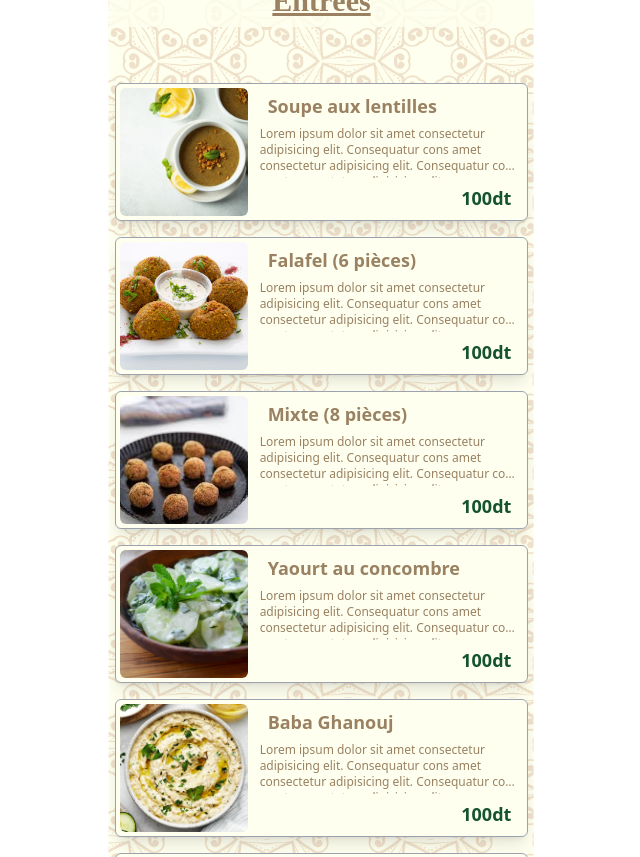
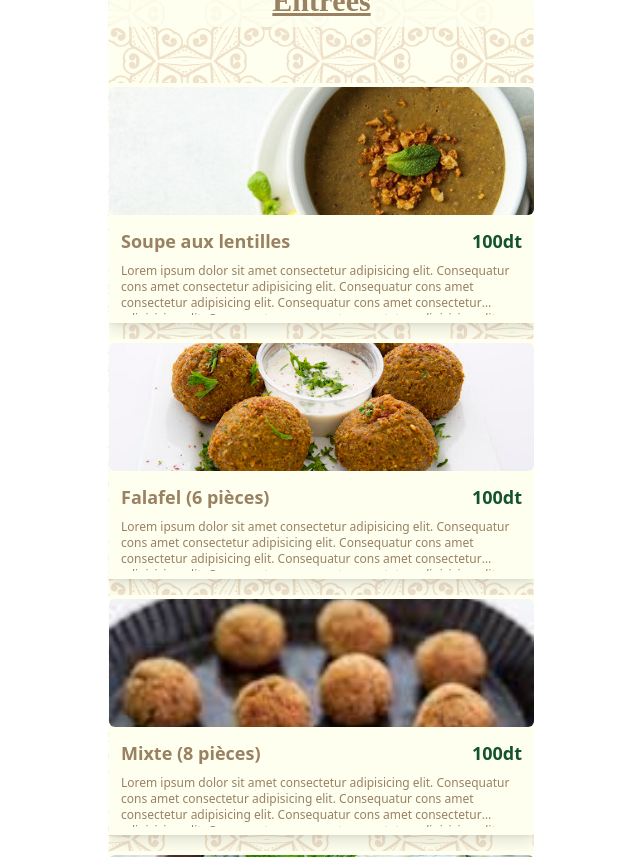
Before and after one commit to fedibbm/Menu_Sultan_Halab, a React (Vite) app: page /menu/Entrees in a window 1280 px wide. Shown: the whole page, without its empty margins (319-959 px from the left). Built offline with nearby package versions, Linux system fonts and the light colour scheme; a web font is replaced by a local one.

Commit message:
menu item redesign attempt

```diff
--- a/src/components/MenuItemCard.jsx
+++ b/src/components/MenuItemCard.jsx
@@ -1,16 +1,41 @@
-import React from 'react'
+import React from "react";
 
-const MenuItemCard = ({item}) => {
-  return (
-    <div className='bg-lightBeige w-[95%] h-[128px] box-content rounded-md flex p-1 gap-2 shadow-lg border border-gray-400'>
-        <div className='h-32 w-32 rounded-md flex-shrink-0 bg-cover bg-center' style={{backgroundImage:`url(${item.img})`}}></div>
-        <div className='p-1 flex flex-col justify-between'>
-            <h2 className='text-darkerCaramel text-lg pl-2 font-bold'>{item.name}</h2>
-            <p className='text-xs h-[52px] text-darkerCaramel line-clamp-3'>Lorem ipsum dolor sit amet consectetur adipisicing elit. Consequatur cons amet consectetur adipisicing elit. Consequatur cons amet consectetur adipisicing elit. Consequatur cons amet consectetur adipisicing elit. Consequatur cons amet consectetur adipisicing elit. Consequatur consequuntur quidem, </p>
-            <p className='text-green-900 font-semibold text-lg text-end pr-2'>100dt</p>
+const MenuItemCard = ({ item }) => {
+    return (
+        // <div className='bg-lightBeige w-[95%] h-[128px] box-content rounded-md flex p-1 gap-2 shadow-lg border border-gray-400'>
+        //     <div className='h-32 w-32 rounded-md flex-shrink-0 bg-cover bg-center' style={{backgroundImage:`url(${item.img})`}}></div>
+        //     <div className='p-1 flex flex-col justify-between'>
+        //         <h2 className='text-darkerCaramel text-lg pl-2 font-bold'>{item.name}</h2>
+        //         <p className='text-xs h-[52px] text-darkerCaramel line-clamp-3'>Lorem ipsum dolor sit amet consectetur adipisicing elit. Consequatur cons amet consectetur adipisicing elit. Consequatur cons amet consectetur adipisicing elit. Consequatur cons amet consectetur adipisicing elit. Consequatur cons amet consectetur adipisicing elit. Consequatur consequuntur quidem, </p>
+        //         <p className='text-green-900 font-semibold text-lg text-end pr-2'>100dt</p>
+        //     </div>
+        // </div>
+        <div className="bg-lightBeige w-full box-content rounded-md flex flex-col p-1 shadow-lg  ">
+            <div
+                className="h-32 w-full rounded-md flex-shrink-0 bg-cover bg-center"
+                style={{ backgroundImage: `url(${item.img})` }}
+            ></div>
+            <div className="p-1 pl-3 flex flex-col justify-between">
+                <div className="flex justify-between py-2">
+                  <h2 className="text-darkerCaramel text-lg font-bold">
+                      {item.name}
+                  </h2>
+                  <p className="text-green-900 font-semibold text-lg text-end pr-2">
+                    100dt
+                </p>
+                </div>
+                <p className="text-xs h-[52px] text-darkerCaramel line-clamp-3 ">
+                    Lorem ipsum dolor sit amet consectetur adipisicing elit.
+                    Consequatur cons amet consectetur adipisicing elit.
+                    Consequatur cons amet consectetur adipisicing elit.
+                    Consequatur cons amet consectetur adipisicing elit.
+                    Consequatur cons amet consectetur adipisicing elit.
+                    Consequatur consequuntur quidem,{" "}
+                </p>
+
+            </div>
         </div>
-    </div>
-  )
-}
+    );
+};
 
-export default MenuItemCard
+export default MenuItemCard;
```
